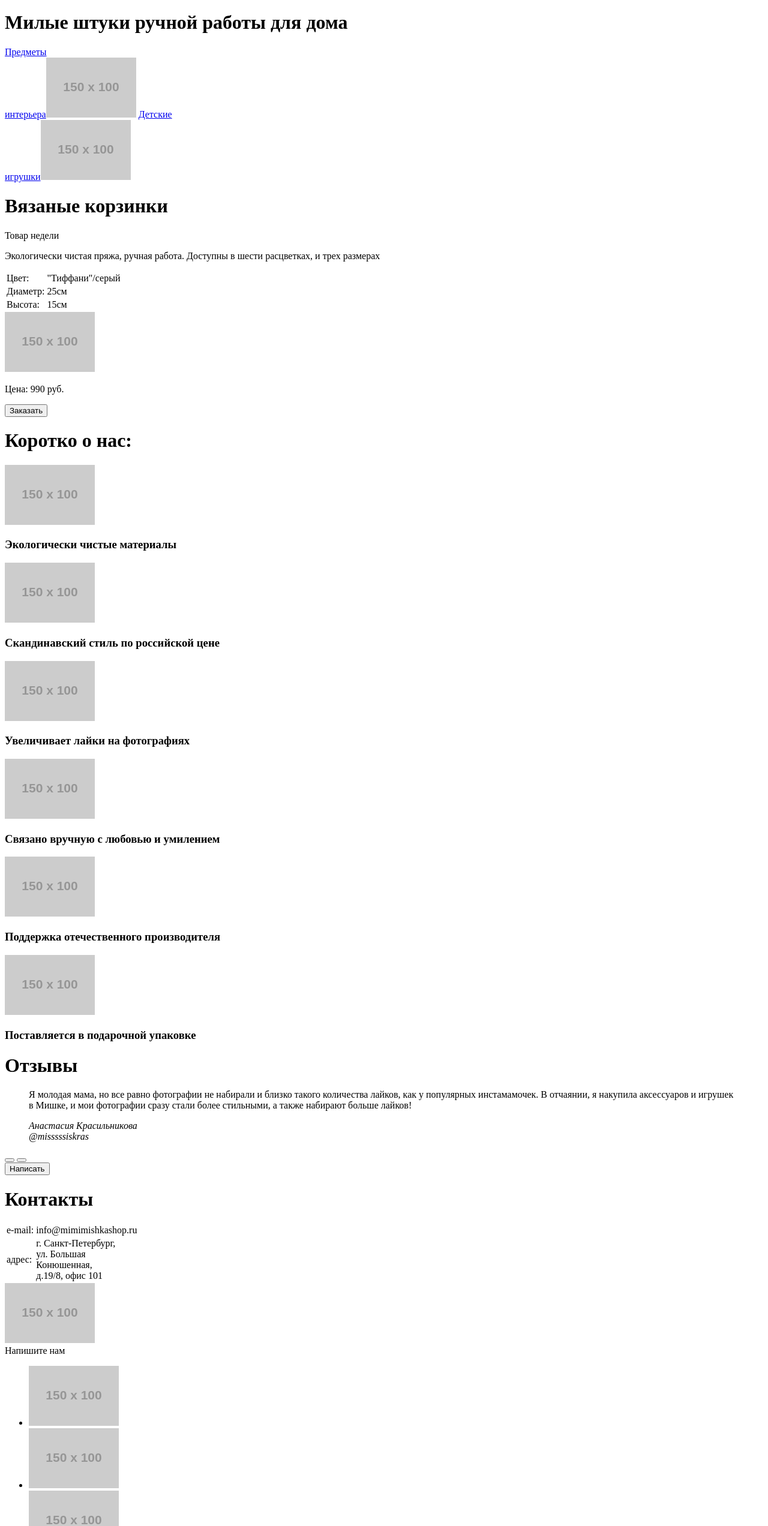
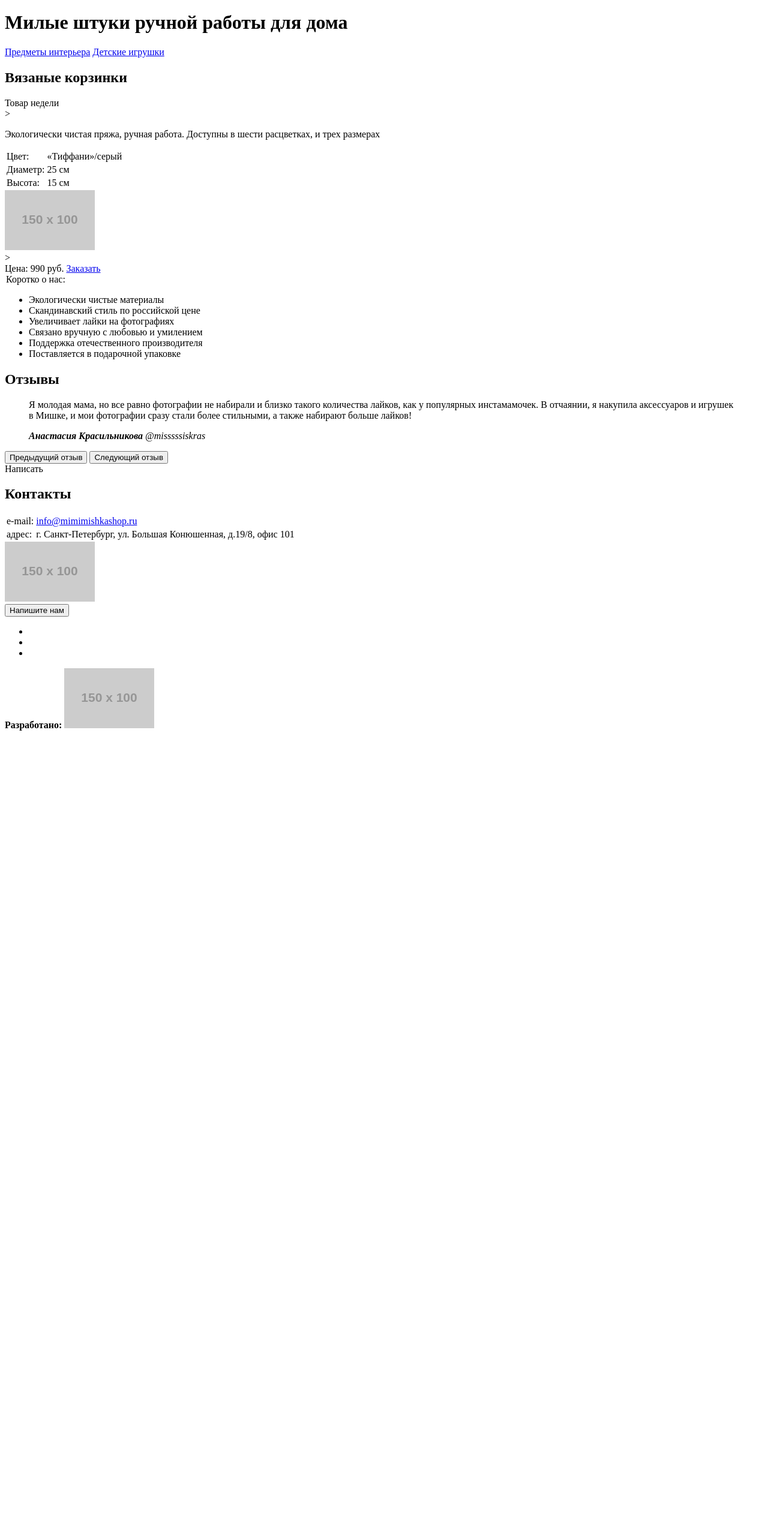
Before and after one commit to hornuglan/miska-margarita, a website: page source/index.html in a window 1280 px wide. Shown: the part 256-2800 px from the top of the page at 60% size. After the commit the page ends 1482 px from the top, so only its background shows below. Drawn offline with Linux system fonts and the light colour scheme; placeholder pictures from the web are drawn by us.

Commit message:
index.html markup third version

```diff
--- a/source/index.html
+++ b/source/index.html
@@ -1,171 +1,177 @@
 <!DOCTYPE html>
 <html lang="ru">
+
 <head>
     <meta charset="utf-8">
     <title>HTML Academy: Мишка</title>
 </head>
+
 <body>
 
     <header class="page-header">
+
         <div class="logo">
-        <a href="#">
+            <a class="logo__image">
                 <img src="http://placehold.it/150x100" alt="Mishka">
             </a>
         </div>
+
         <nav class="main-menu">
-        <div class="main-menu__button">
-          <button class="main-menu__button--icon" type="button"></button>
-        </div>
+
+            <button class="main-menu__button-icon" type="button"></button>
+
             <ul class="main-menu__list">
                 <li>
-            <a class="main-menu__list--item" href="#">Каталог товаров</a>
+                    <a class="main-menu__list-item" href="#">Каталог товаров</a>
                 </li>
                 <li>
-            <a class="main-menu__list--item" href="#">Вязание на заказ</a>
+                    <a class="main-menu__list-item" href="#">Вязание на&nbsp;заказ</a>
                 </li>
                 <li>
-            <a class="main-menu__list--item" href="#">Поиск</a>
+                    <a class="main-menu__list-item" href="#">Поиск</a>
                 </li>
                 <li>
-            <a class="main-menu__list--item" href="#">Корзина</a>
+                    <a class="main-menu__list-item" href="#">Корзина</a>
                 </li>
                 <li>
-            <a class="main-menu__list--item" href="#">Новые поступления</a>
+                    <a class="main-menu__list-item" href="#">Новые поступления</a>
                 </li>
                 <li>
-            <a class="main-menu__list--item" href="#">Распродажа</a>
+                    <a class="main-menu__list-item" href="#">Распродажа</a>
                 </li>
             </ul>
         </nav>
     </header>
 
     <main class="page-main">
-      <h1>Милые штуки ручной работы для дома</h1>
-      <div class="category">
-        <a class="category__item category__item--interior" href="#">Предметы<br> интерьера<img src="http://placehold.it/150x100" alt="Лампа" class="category__img"></a>
-        <a class="category__item category__item--toys" href="#">Детские<br> игрушки<img src="http://placehold.it/150x100" alt="Конструктор" class="category__img"></a>
+        <div class="page-main__header">
+            <h1 class="page-main__header--main-title">Милые штуки ручной работы для дома</h1>
         </div>
 
-      <div class="popular-item">
-        <div class="popular-item__header">
-          <h1>Вязаные корзинки</h1>
-          <p>Товар недели</p>
+        <div class="category">
+            <a class="category__item category__item--interior" href="#">Предметы интерьера</a>
+            <a class="category__item category__item--toys" href="#">Детские игрушки</a>
         </div>
-        <div class="popular-item__description">
-          <p>Экологически чистая пряжа, ручная работа. Доступны в шести расцветках, и трех размерах</p>
+
+        <section class="popular-item">
+            <header class="popular-item__header">
+                <h2 class="popular-item__type">Вязаные корзинки</h2>
+                <span class="popular-item__title">Товар недели</span>
+            </header>>
+            <article class="popular-item__description">
+                <p class="popular-item__text">
+                    Экологически чистая пряжа, ручная работа. Доступны в&nbsp;шести расцветках, и&nbsp;трех размерах
+                </p>
                 <table class="popular-item__table">
                     <tr>
                         <td>Цвет:</td>
-              <td>"Тиффани"/серый</td>
+                        <td>&laquo;Тиффани&raquo;/серый</td>
                     </tr>
                     <tr>
                         <td>Диаметр:</td>
-                <td>25см</td>
+                        <td>25&nbsp;см</td>
                     </tr>
                     <tr>
                         <td>Высота:</td>
-                  <td>15см</td>
+                        <td>15&nbsp;см</td>
                     </tr>
                 </table>
-          <div class="popular-item__image">
-              <img src="http://placehold.it/150x100" alt="Вязаная корзинка">
-          </div>
-          <div class="popular-item__footer">
-              <p>Цена: 990 руб.</p>
-              <button type="button" class="popular-item__button">Заказать</button>
-          </div>
-        </div>
+
+                <img class="popular-item__image" src="http://placehold.it/150x100" alt="Вязаная корзинка">
+            </article>>
+            <footer class="popular-item__footer">
+                <span class="popular-item__price">Цена: 990&nbsp;руб.</span>
+                <a href="#" class="popular-item__button">Заказать</a>
+            </footer>
+
+        </section>
+
+        <section class="features">
+            <legend class="features-list__title">Коротко о&nbsp;нас:</legend>
+            <article class="features-list">
+
+                <ul class="features-list__advantages">
+                    <li class="features-list__advantages--eco">Экологически чистые материалы</li>
+                    <li class="features-list__advantages--style">Скандинавский стиль по&nbsp;российской цене</li>
+                    <li class="features-list__advantages--like">Увеличивает лайки на&nbsp;фотографиях</li>
+                    <li class="features-list__advantages--love">Связано вручную с&nbsp;любовью и&nbsp;умилением</li>
+                    <li class="features-list__advantages--native">Поддержка отечественного производителя</li>
+                    <li class="features-list__advantages--gift">Поставляется в&nbsp;подарочной упаковке</li>
+                </ul>
+            </article>
+
+        </section>
+
+        <section class="reviews">
+            <h2 class="reviews__title">Отзывы</h2>
+            <article class="reviews reviews__slider">
+                <blockquote class="reviews reviews-block1">
+                    <p class="reviews-block1__text"></p>
+                    <cite class="reviews-block1__author">
+                  <b class="reviews-block1__author-name"></b>
+                  <span class="reviews-block1__author-nickname"></span>
+                </cite>
+                </blockquote>
+                <blockquote class="reviews reviews-block2">
+                    <p class="reviews-block2__text">
+                        Я&nbsp;молодая мама, но&nbsp;все равно фотографии не&nbsp;набирали и&nbsp;близко такого количества лайков, как у&nbsp;популярных инстамамочек. В&nbsp;отчаянии, я&nbsp;накупила аксессуаров и&nbsp;игрушек в&nbsp;Мишке, и&nbsp;мои фотографии сразу стали более стильными, а&nbsp;также набирают больше лайков!
+                    </p>
+                    <cite class="reviews-block2__author">
+                      <b class="reviews-block2__author-name">Анастасия Красильникова</b>
+                      <span class="reviews-block2__author-nickname">@misssssiskras</span>
+                    </cite>
+                </blockquote>
+            </article>
+            <div class="reviews__navigation">
+                <button type="button" class="reviews__arrow reviews__arrow--previous" title="Prev review">Предыдущий отзыв</button>
+                <button type="button" class="reviews__arrow reviews__arrow--next" title="Next review">Следующий отзыв</button>
             </div>
 
-      <div class="features">
-        <h1>Коротко о нас:</h1>
-        <div class="features__item">
-          <img src="http://placehold.it/150x100" class="features__img" alt="Цветок">
-          <h3>Экологически чистые материалы</h3>
-        </div>
-        <div class="features__item">
-            <img src="http://placehold.it/150x100" class="features__img" alt="Деньги">
-            <h3>Скандинавский стиль по российской цене</h3>
-        </div>
-        <div class="features__item">
-            <img src="http://placehold.it/150x100" class="features__img" alt="Сердце">
-            <h3>Увеличивает лайки на фотографиях</h3>
-        </div>
-        <div class="features__item">
-            <img src="http://placehold.it/150x100" class="features__img" alt="Клубок">
-            <h3>Связано вручную с любовью и умилением</h3>
-        </div>
-        <div class="features__item">
-            <img src="http://placehold.it/150x100" class="features__img" alt="Ракета">
-            <h3>Поддержка отечественного производителя</h3>
-        </div>
-        <div class="features__item">
-            <img src="http://placehold.it/150x100" class="features__img" alt="Подарок">
-            <h3>Поставляется в подарочной упаковке</h3>
-        </div>
-      </div>
+            <a class="reviews__create">Написать</a>
 
-      <div class="reviews">
-        <h1>Отзывы</h1>
-        <blockquote class="reviews__text">
-          <p>
-              Я молодая мама, но все равно фотографии не набирали и близко такого количества лайков,
-              как у популярных инстамамочек. В отчаянии, я накупила аксессуаров и игрушек в Мишке,
-              и мои фотографии сразу стали более стильными, а также набирают больше лайков!
-          </p>
-          <cite class="reviews__author">Анастасия Красильникова<br> @misssssiskras</cite>
-        </blockquote>
-        <div class="reviews__navigation">
-          <button type="button" class="reviews__arrow reviews__arrow--left"></button>
-          <button type="button" class="reviews__arrow reviews__arrow--right"></button>
-        </div>
-        <div class="reviews__create">
-            <button type="button" class="reviews__create--btn">Написать</button>
-        </div>
-      </div>
+        </section>
 
-      <div class="contacts">
-        <h1>Контакты</h1>
+        <section class="contacts">
+            <h2 class="contacts-title">Контакты</h2>
             <table class="contacts__details">
                 <tr>
                     <td>e-mail:</td>
-            <td>info@mimimishkashop.ru</td>
+                    <td><a href="mailto:info@mimimishkashop.ru">info@mimimishkashop.ru</a></td>
                 </tr>
                 <tr>
                     <td>адрес:</td>
-            <td>г. Санкт-Петербург,<br> ул. Большая<br> Конюшенная,<br> д.19/8, офис 101</td>
+                    <td>г. Санкт-Петербург, ул. Большая Конюшенная, д.19/8, офис 101</td>
                 </tr>
             </table>
-        <div class="contacts__map">
+            <article class="contacts__map">
                 <img src="http://placehold.it/150x100" alt="Карта">
-        </div>
-        <div type="button" class="contacts__button">Напишите нам</div>
-      </div>
+            </article>
+            <button type="button" class="contacts__button">Напишите нам</button>
+        </section>
     </main>
 
     <footer class="page-footer">
         <div class="page-footer__wrapper">
 
-        <div class="page-footer__social social">
-          <ul class="social__list">
+            <ul class="social">
                 <li>
-              <a class="social__link" href="#"><img src="http://placehold.it/150x100" class="social__link social__img--instagram"></a>
+                    <a class="social__instagram" href="#"></a>
                 </li>
                 <li>
-                <a class="social__link" href="#"><img src="http://placehold.it/150x100" class="social__link social__img--facebook"></a>
+                    <a class="social__fb" href="#"></a>
                 </li>
                 <li>
-                <a class="social__link" href="#"><img src="http://placehold.it/150x100" class="social__link social__img--twitter"></a>
+                    <a class="social__twitter" href="#"></a>
                 </li>
             </ul>
-        </div>
 
             <div class="page-footer__copyright copyright">
                 <b class="copyright__text">Разработано:</b>
-            <a class="button copyright__link" href="#"><img src="http://placehold.it/150x100" class="copyright__logo"></a>
+                <a class="button copyright__link" href="#"><img src="http://placehold.it/150x100" class="copyright__logo" alt="logo"></a>
             </div>
         </div>
     </footer>
 
 </body>
+
 </html>
```
Lines whose indentation alone changed are shown as unchanged.
